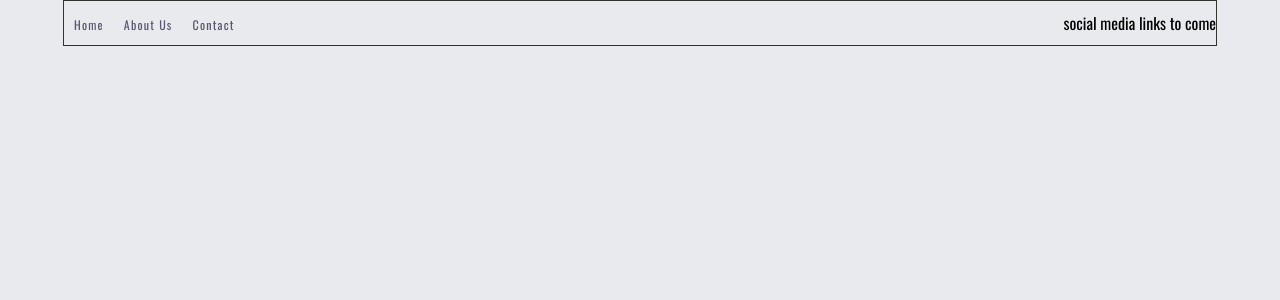
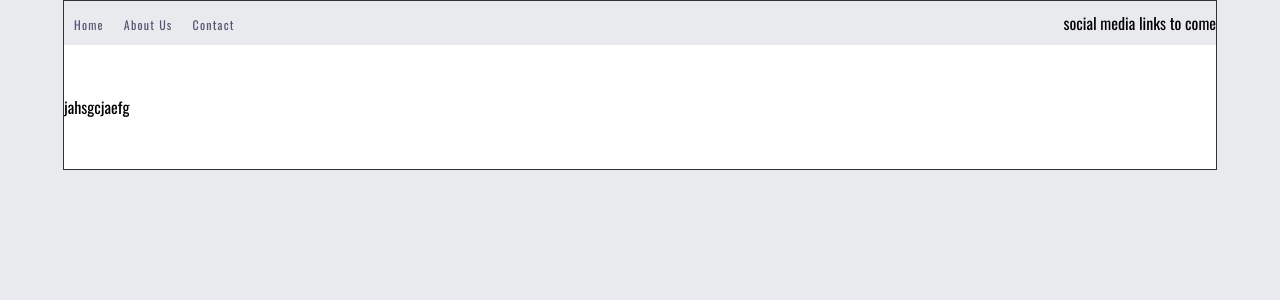
Before and after one commit to LeesahMasko/newBlogSite, a React (Create React App) app: page / in a window 1280 px wide. Shown: the top 300 px of the page. Built offline with nearby package versions, Linux system fonts and the light colour scheme.

Commit message:
adding more components

```diff
--- a/src/App.js
+++ b/src/App.js
@@ -1,10 +1,14 @@
 import React from 'react';
 import './App.css';
+import Header from './components/Header';
+import Hero from './components/Hero';
 import Home from './containers/Home';
 
 function App() {
   return (
     <div className="App">
+      <Header />
+      <Hero />
       <Home />
     </div>
   );
--- /dev/null
+++ b/src/components/Hero/index.js
@@ -0,0 +1,21 @@
+import React from 'react';
+import Card from '../UI/Card';
+import './styles.css';
+
+/**
+* @author
+* @function Hero
+**/
+
+const Hero = (props) => {
+  return(
+    <div>
+        <Card>
+            Lisa, my name is Lisa
+        </Card>
+    </div>
+   )
+
+ }
+
+export default Hero
--- /dev/null
+++ b/src/components/UI/Card/index.js
@@ -0,0 +1,17 @@
+import React from 'react';
+import './styles.css';
+
+/**
+* @author
+* @function Card
+**/
+
+const Card
+ = (props) => {
+  return(
+    <div className="card" > jahsgcjaefg</div>
+   )
+
+ }
+
+export default Card
--- /dev/null
+++ b/src/components/UI/Card/styles.css
@@ -0,0 +1,4 @@
+.card{
+    background-color: #fff;
+    padding: 50px 0;
+}
--- a/src/containers/Home/index.js
+++ b/src/containers/Home/index.js
@@ -1,12 +1,12 @@
 import React from 'react';
 import './styles.css';
-import Header from '../../components/Header';
+
 
 const Home = props=> {
     return(
         <div>
-            <Header />
         </div>
+
     )
 }
 
```
Also changed, not shown: src/components/Logo/index.js (added, +17 -0 lines), src/components/Hero/styles.css (added), src/components/Logo/styles.css (added).
